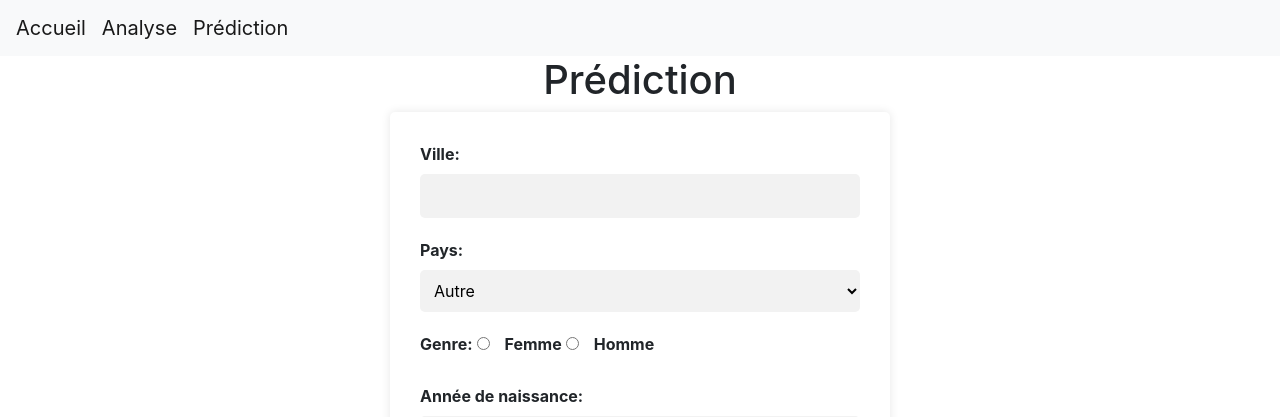
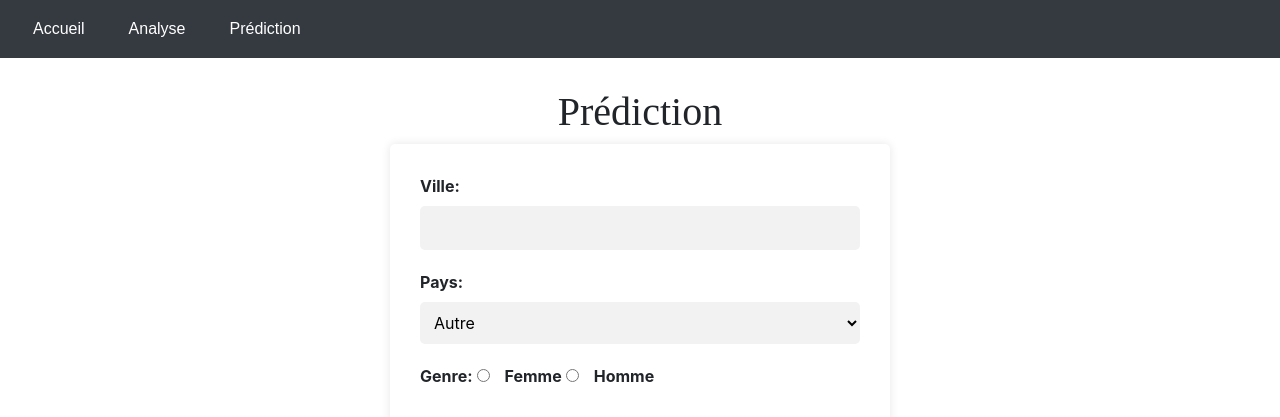
Before and after one commit to Lorenzo1208/MOOC, a Flask app: page /prediction in a window 1280 px wide. Shown: the top 417 px of the page. Run offline with Flask 3, Linux system fonts and the light colour scheme; parts of the project's set-up code (start-up, migrations or seed data) failed here and were passed over; some libraries are stand-ins or nearby versions.

Commit message:
update graphique navbar

```diff
--- a/app/templates/prediction.html
+++ b/app/templates/prediction.html
@@ -10,9 +10,10 @@
 
         h1 {
             text-align: center;
-            margin-top: 50px;
             margin-bottom: 50px;
             font-size: 36px;
+            font-family: "Montserrat", serif;
+            margin-top: 30px !important;
         }
 
         form {
@@ -62,13 +63,29 @@
         button[type="submit"]:hover {
             background-color: #3e8e41;
         }
+
+
+        .navbar .nav-link {
+            margin-right: 10px;
+            font-family: "Montserrat", sans-serif;
+        }
+
+
+          body {
+            font-family: "Montserrat", sans-serif;
+          }
+
+
+          p {
+            font-family: "Montserrat", sans-serif;
+          }
     </style>
     <link rel="stylesheet" href="https://stackpath.bootstrapcdn.com/bootstrap/4.3.1/css/bootstrap.min.css">
 
-    <nav class="navbar navbar-expand-lg navbar-light bg-light">
-        <a class="navbar-brand" href="/">Accueil</a>
-        <a class="navbar-brand" href="/analyse">Analyse</a>
-        <a class="navbar-brand" href="/prediction">Prédiction</a>
+    <nav class="navbar navbar-expand-lg navbar-dark bg-dark">
+        <a class="nav-link btn btn-dark" href="/">Accueil</a>
+        <a class="nav-link btn btn-dark" href="/analyse">Analyse</a>
+        <a class="nav-link btn btn-dark" href="/prediction">Prédiction</a>
     </nav>
 </head>
 <body>
```
Also changed, not shown: app/templates/analyse.html (+45 -11 lines), app/templates/home.html (+25 -4 lines).
